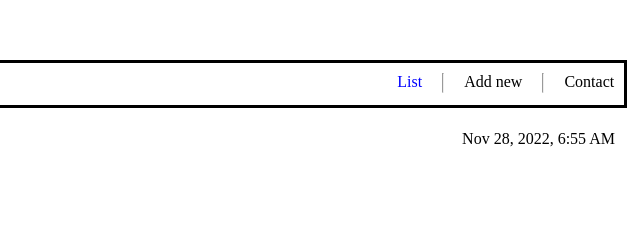
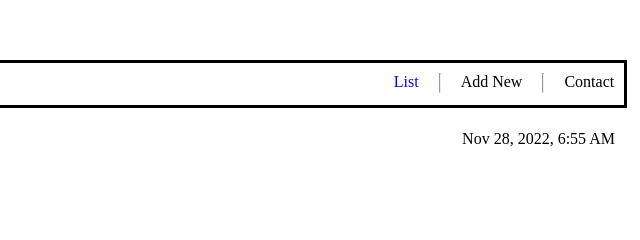
Before and after one commit to XRichardroidX/Add_Books_to_Cart, a website with bundled scripts: page index.html in a window 1280 px wide. Shown: the top 240 px of the page, 640-1280 px from the left. Built offline with nearby package versions, Linux system fonts and the light colour scheme.

Commit message:
project complete

```diff
--- a/index.html
+++ b/index.html
@@ -16,7 +16,7 @@
             <ul class="nav-link">
                 <li id="nav-link">List</li>
                 <hr />
-                <li id="add-new" class="add-new">Add new</li>
+                <li id="add-new" class="add-new">Add New</li>
                 <hr />
                 <li id="contact">Contact</li>
             </ul>
```
